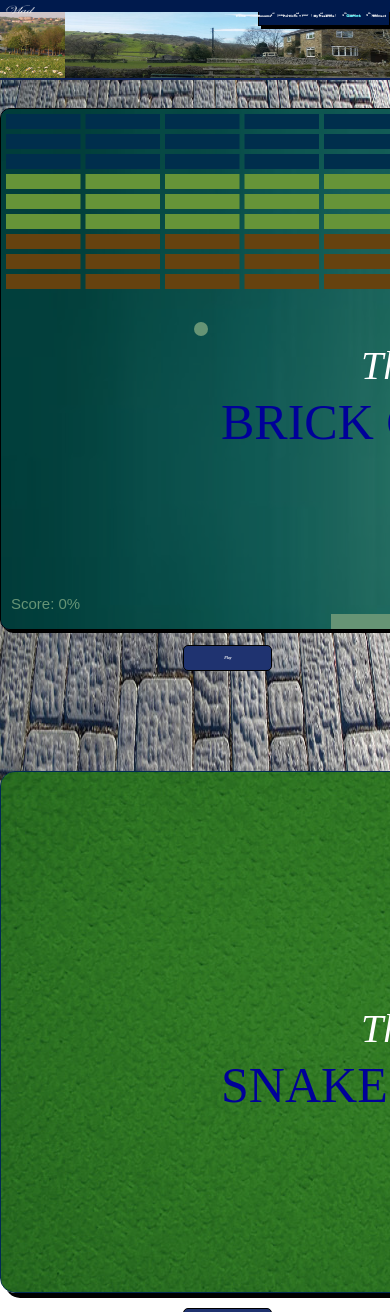
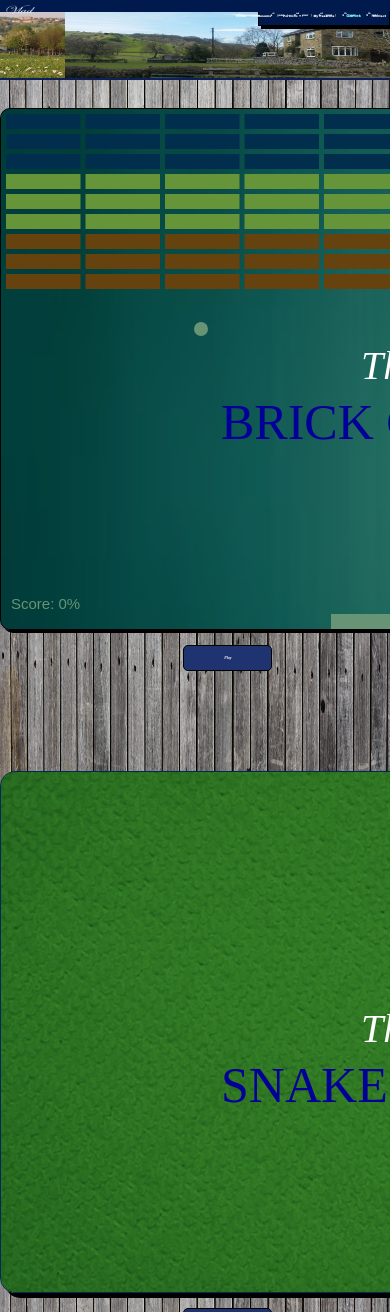
Before and after one commit to vladbalanescu/personalWebsite, a PHP site: page /games.html in a window 390 px wide; the page is wider, and only the part inside the window is pictured. Shown: the top 1312 px of that part. Run offline with PHP 8.4, Linux system fonts and the light colour scheme; some libraries are stand-ins or nearby versions.

Commit message:
Added a new background image

```diff
--- a/Stylesheets/headerANDfooter.css
+++ b/Stylesheets/headerANDfooter.css
@@ -32,10 +32,10 @@ body {
   background-repeat: no-repeat;
   background-position: center center;
   background-attachment: fixed;
-  background-size: 130% 200%, auto;
-  -o-background-size: 130% 200%, auto;
-  -moz-background-size: 130% 200%, auto;
-  -webkit-background-size: 130% 200%, auto;
+  background-size: 100% 100%, auto;
+  -o-background-size: 100% 100%, auto;
+  -moz-background-size: 100% 100%, auto;
+  -webkit-background-size: 100% 100%, auto;
   min-height: 100%;
   position: relative;
 }
@@ -254,6 +254,12 @@ body {
 /*----------Mobile version----------------------------*/
 
 @media only screen and (max-device-width: 500px) {
+  body {
+    background-size: 130% 200%, auto;
+    -o-background-size: 130% 200%, auto;
+    -moz-background-size: 130% 200%, auto;
+    -webkit-background-size: 130% 200%, auto;
+  }
   #footer {
     bottom: 0;
   }
```
Also changed, not shown: Multimedia/Home.jpg.
